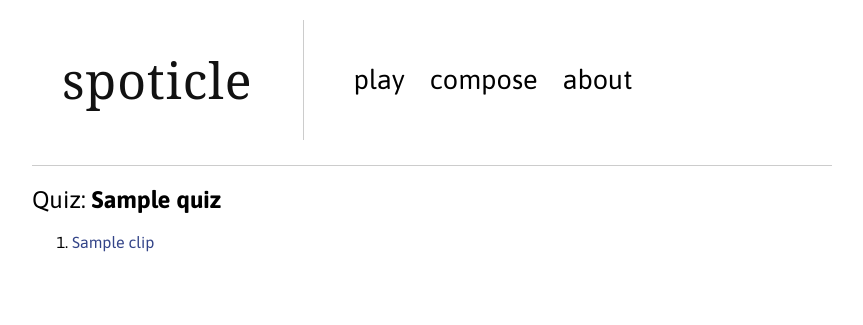
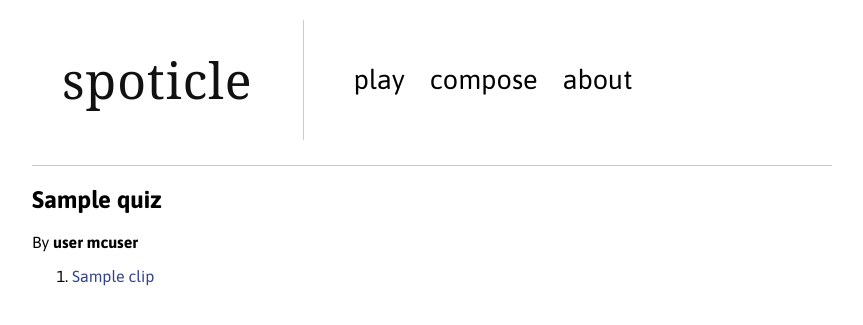
Before and after one commit to hftf/spoticle, a Django app: page /quiz/1/ in a window 1280 px wide. Shown: the top 325 px of the page, without its empty margins (208-1071 px from the left). Run offline with Django 3.2, Linux system fonts and the light colour scheme; tables that the repository leaves empty hold one stand-in row (values such as "Sample post"); some web fonts are replaced.

Commit message:
Template changes

```diff
--- a/spoticle/templates/base.html
+++ b/spoticle/templates/base.html
@@ -1,7 +1,7 @@
 {% load staticfiles %}<!DOCTYPE html>
 <head>
   <meta charset="utf-8">
-  <title></title>
+  <title>{% block title %}spoticle{% endblock title %}</title>
   <link rel="stylesheet" href="{% static "style.css" %}">
 </head>
 <body>
--- a/spoticle/templates/quiz.html
+++ b/spoticle/templates/quiz.html
@@ -1,7 +1,8 @@
 {% extends "base.html" %}
 
 {% block content %}
-<h2>Quiz: <strong>{{ quiz.name }}</strong></h2>
+<h2><strong>{{ quiz.name }}</strong></h2>
+<p>By <strong>user mcuser</strong></p>
 <ol>
 {% for quizclip in quiz.ordered_quizclips %}
 	<li value="{{ quizclip.position }}"><a href="{% url 'clip' quizclip.clip.id %}">{{ quizclip.clip.name }}</a></li>
```
